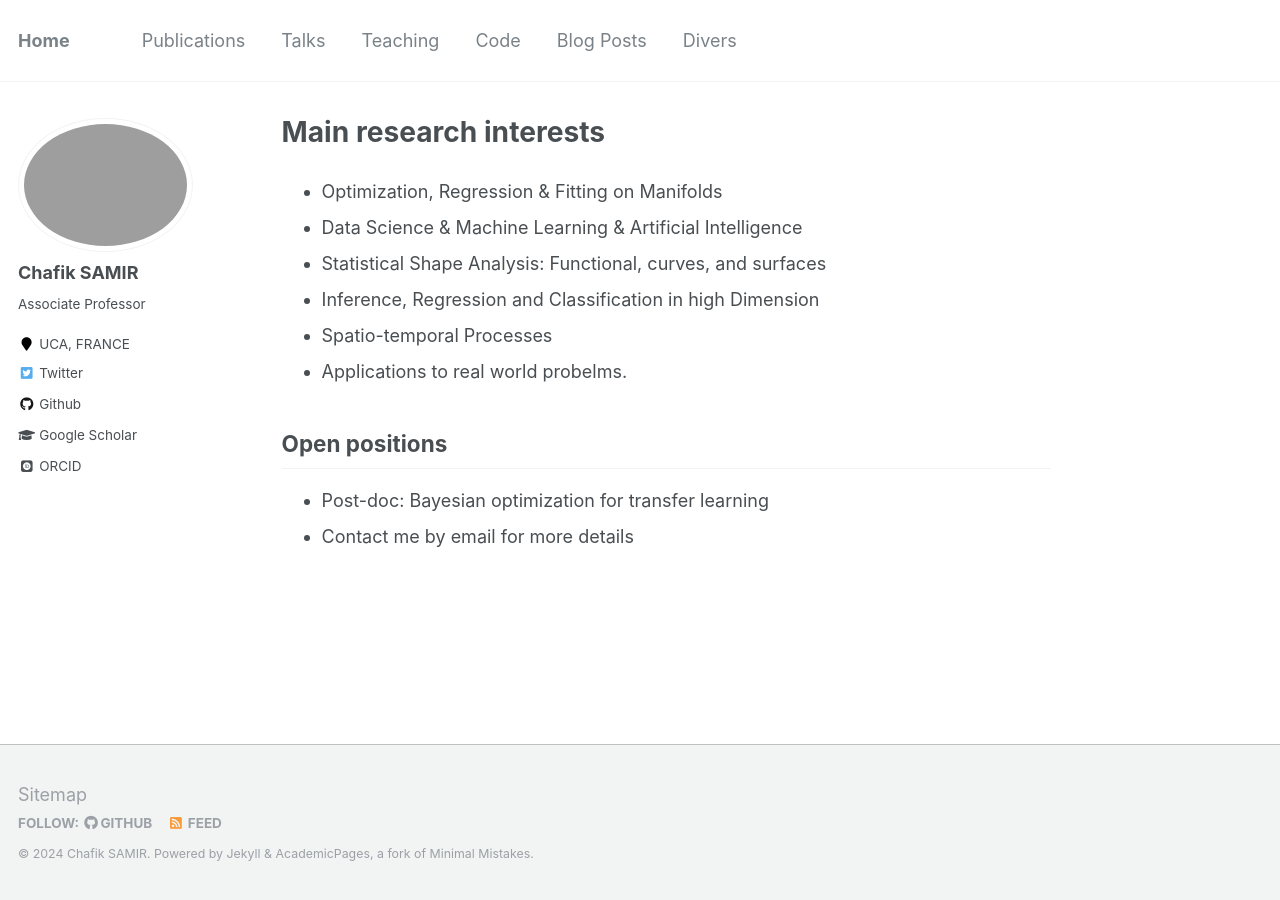
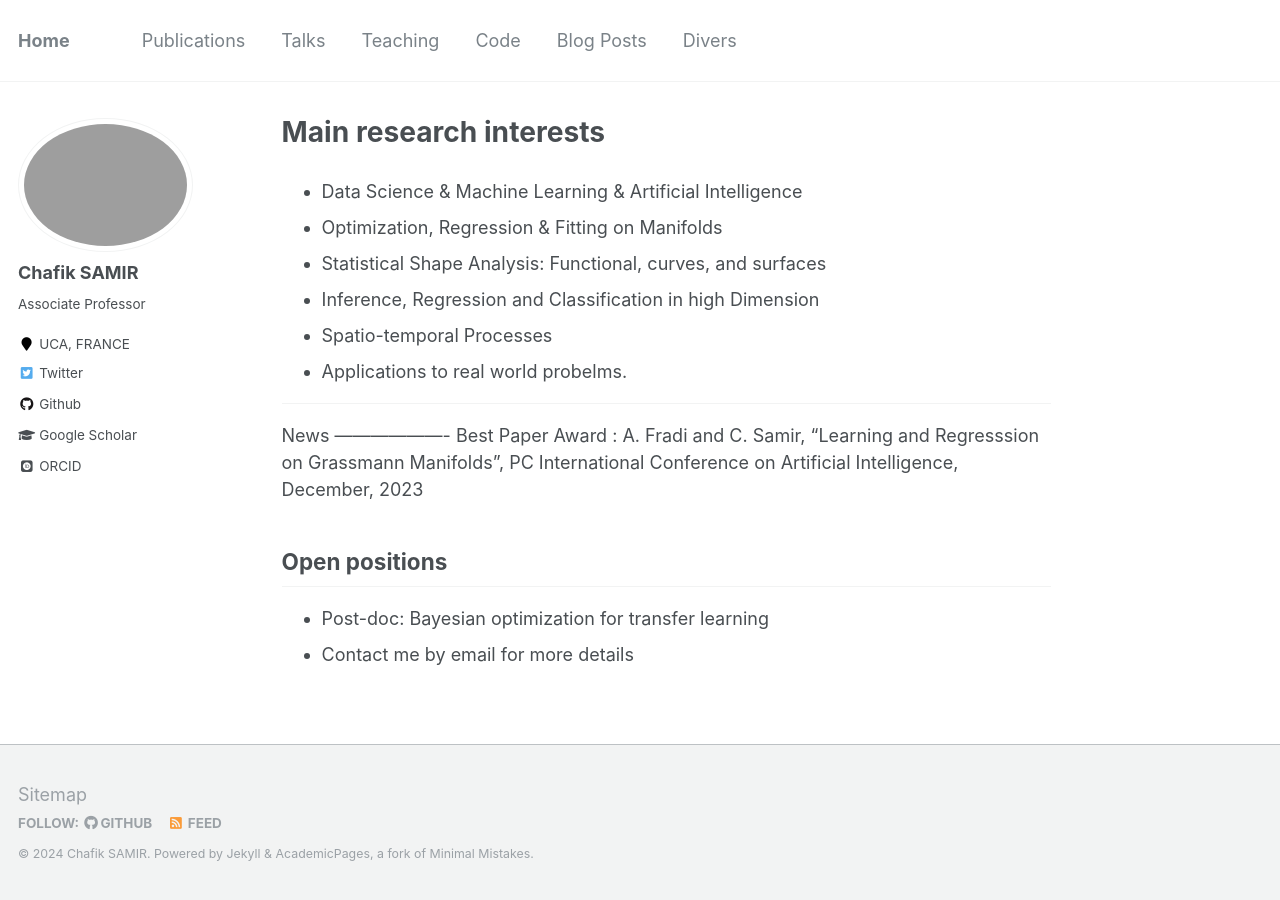
Before and after one commit to Chsamir/chsamir.github.io, a Jekyll site: the page built from _pages/about.md, in a window 1280 px wide. Built offline with Jekyll 4.4.1, drawn with Linux system fonts in a browser that asks for light colours; some web fonts are replaced.

Commit message:
Update about.md

```diff
--- a/_pages/about.md
+++ b/_pages/about.md
@@ -11,12 +11,19 @@ redirect_from:
 
 ---
 
+- Data Science & Machine Learning & Artificial Intelligence
 - Optimization, Regression & Fitting on Manifolds
-- Data Science & Machine Learning & Artificial Intelligence
 - Statistical Shape Analysis: Functional, curves, and surfaces
 - Inference, Regression and Classification in high Dimension
 - Spatio-temporal Processes
 - Applications to real world probelms.
+
+-------------------
+News
+-------------------
+Best Paper Award :
+A. Fradi and C. Samir, "Learning and Regresssion on Grassmann Manifolds",
+PC International Conference on Artificial Intelligence, December, 2023
 
 Open positions
 -------------------
```
